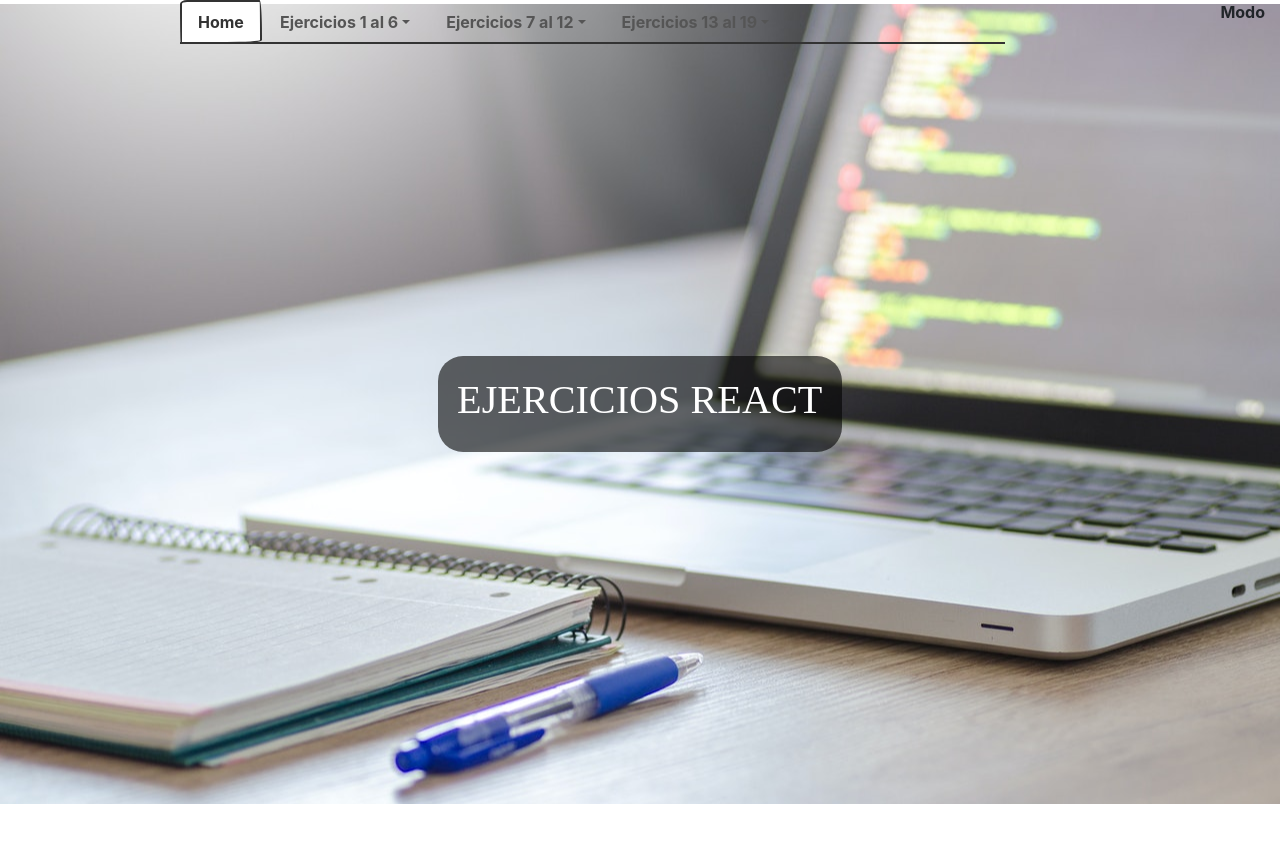
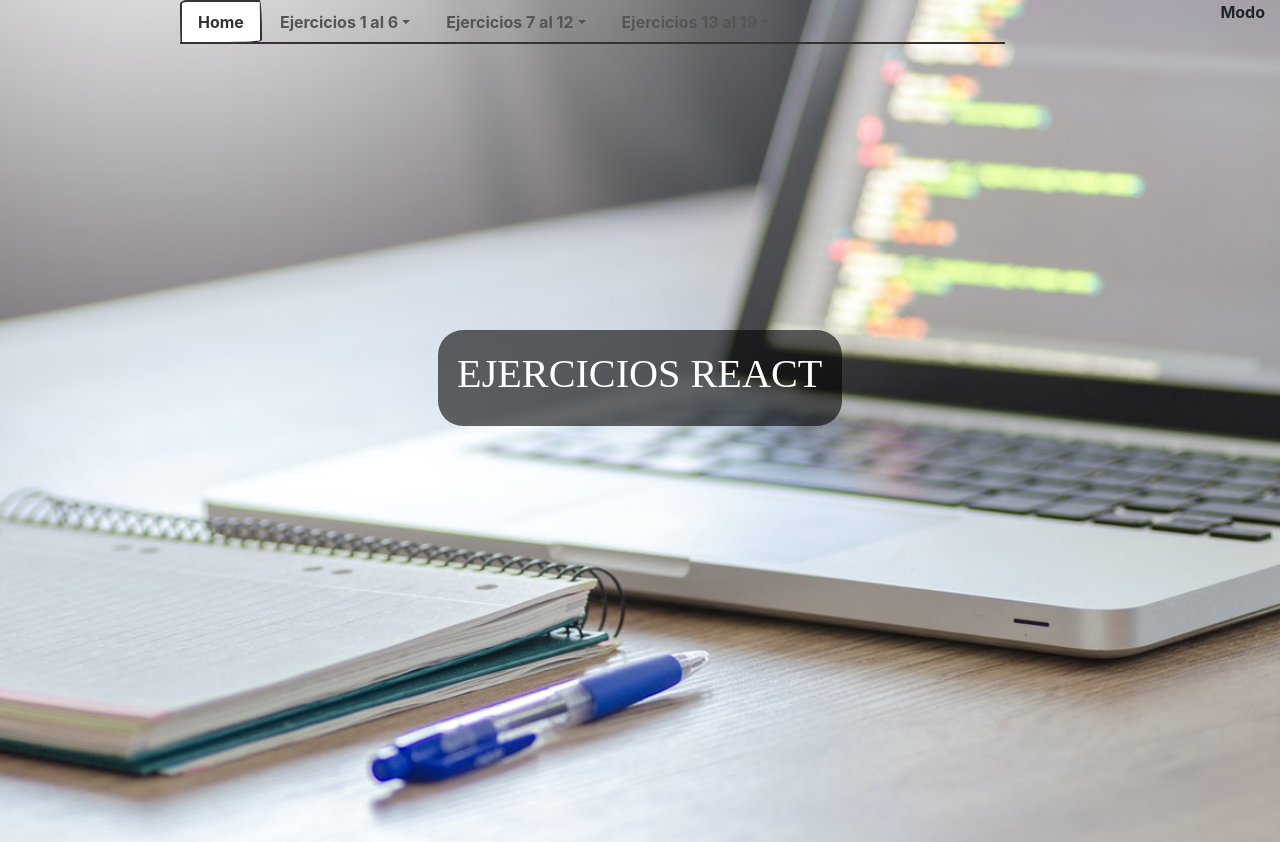
Before and after one commit to gcpadilla/EjerciciosReact, a React (Create React App) app: page / in a window 1280 px wide. Before the commit the page ends 804 px from the top, so only its background shows below. Built offline with nearby package versions, Linux system fonts and the light colour scheme; a web font is replaced by a local one.

Commit message:
css mondo

```diff
--- a/src/App.css
+++ b/src/App.css
@@ -129,9 +129,9 @@
 	margin-bottom: 25px;
 }
 .fimg {
-	margin-top: -40px;
+	margin-top: -130px;
 	background-image: url(./components/img/computer-data-574070.jpg);
-	height: 100vh;
+	height: 116vh;
 	width: 100%;
 	background-position: center;
 	background-size: cover;
--- a/src/components/Punto10.jsx
+++ b/src/components/Punto10.jsx
@@ -21,7 +21,7 @@
 	}
 
 	componentDidMount  () {
-		const api = "https://newsapi.org/v2/top-headlines?";
+		const api = "https://newsapi.org/v2/top-headlines?/";
 		const url = `${api}${this.state.country}${this.state.category}${this.state.language}${this.state.apikey}`;
 		axios
 		.get(url)
@@ -45,7 +45,7 @@
 
 
 	handleSubmit = (ev) => {
-		const api = "https://newsapi.org/v2/top-headlines?";
+		const api = "https://newsapi.org/v2/top-headlines?/";
 		const url = `${api}${this.state.country}${this.state.category}${this.state.language}${this.state.apikey}`;
 		axios.get(url).then((res) => {
 			const dat = res.data.articles;
--- a/src/components/Punto7HooksMondo.jsx
+++ b/src/components/Punto7HooksMondo.jsx
@@ -111,7 +111,7 @@
   return (
     <>
       <h3 className="text-center mt-3">
-        Administrador pacientes de veterinaria con mondo
+        Administrador pacientes de veterinaria con mongo
       </h3>
       <div className="container sombra">
         <div className="row m-3 ">
```
